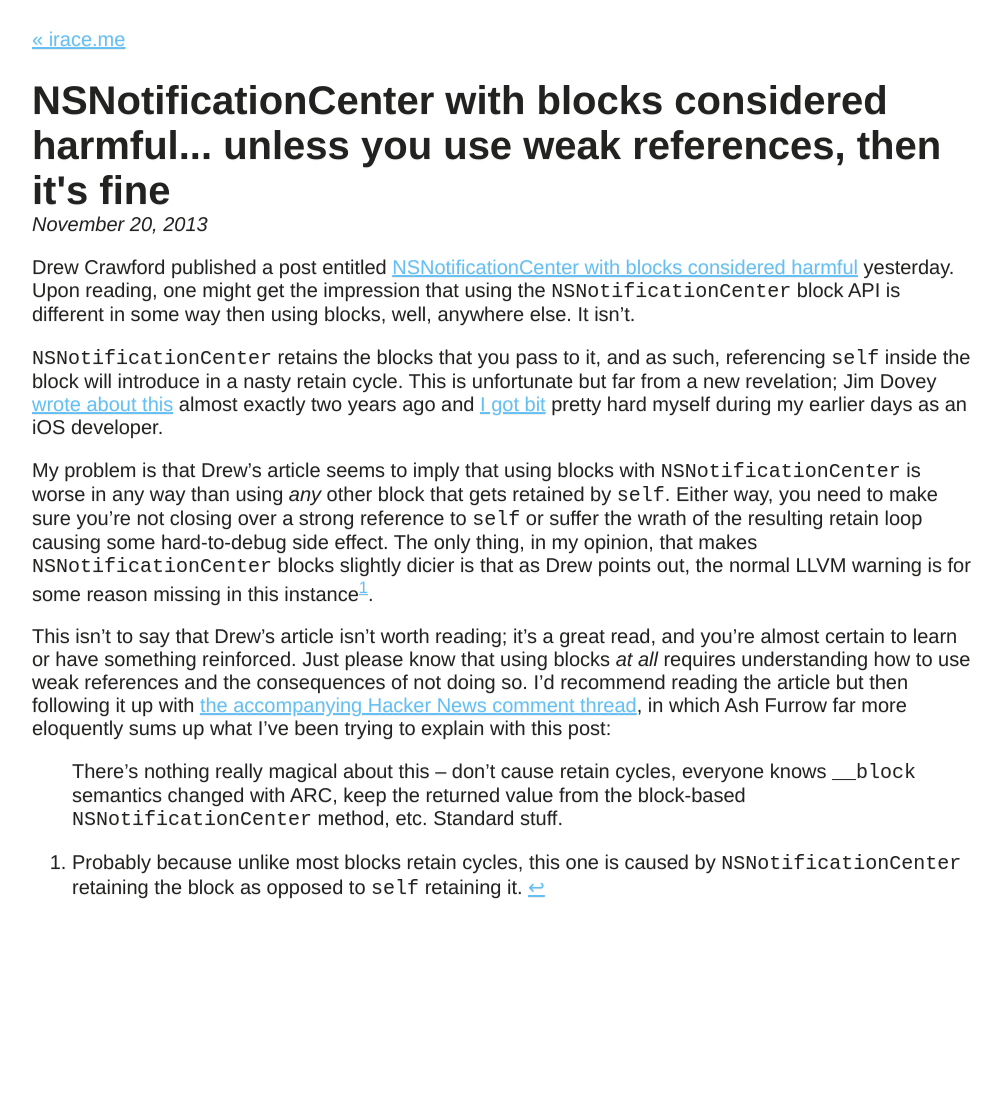
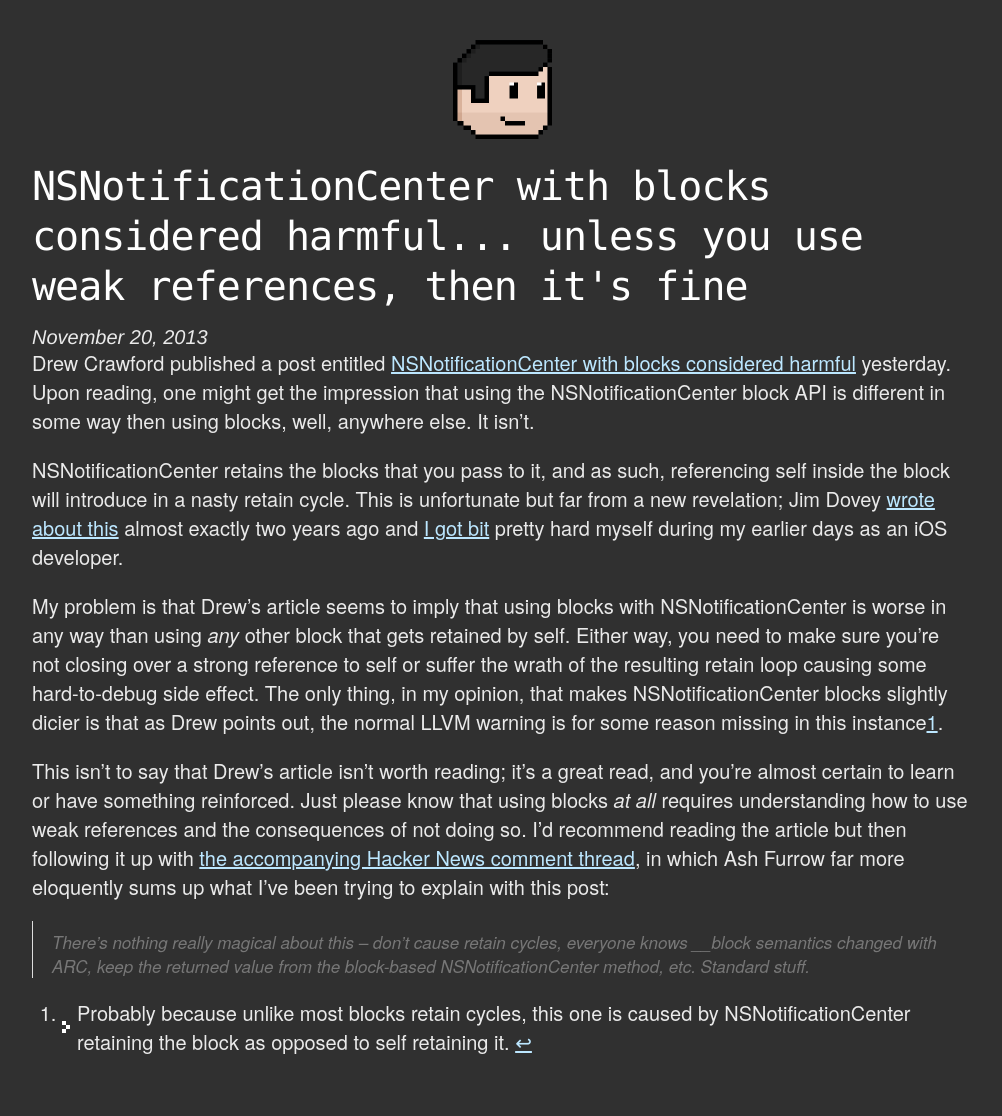
Before and after one commit to irace/irace.github.com, a Jekyll site: the page built from _posts/2013-11-20-nsnotification-center-blocks.md, in a window 1280 px wide. Shown: the whole page, without its empty margins (138-1140 px from the left). Built offline with Jekyll 4.4.1, drawn with Linux system fonts in a browser that asks for light colours; before the commit the page ends 928 px from its top, so only the background shows below that.

Commit message:
Try a new post layout

```diff
--- a/_layouts/post.html
+++ b/_layouts/post.html
@@ -12,8 +12,9 @@
   <meta name="viewport" content="width=device-width, initial-scale=1, maximum-scale=1">
 
   <link rel="stylesheet" href="/stylesheets/github-syntax-highlighting.css">
+  <link rel="stylesheet" href="stylesheets/base.css">
   <link rel="stylesheet" href="/stylesheets/skeleton.css">
-  <link rel="stylesheet" href="/stylesheets/posts.css">
+  <link rel="stylesheet" href="/stylesheets/styles.css">
 
   <link rel="alternate" type="application/rss+xml" title="{{ site.name }}" href="{{ site.url }}/feed.xml">
   <link rel="icon" type="image/png" href="/images/favicon.png">
@@ -27,7 +28,9 @@
   <div class="container">
 
     <header class="sixteen columns">
-      <p><a href="http://irace.me">&laquo; irace.me</a></p>
+      <div class="image-container">
+        <a href="http://irace.me"><img src="images/bryan.png"></a>
+      </div>
       <h1>{{ page.title }}</h1>
       <date><em>{{ page.date | date: '%B %d, %Y' }}</em></date>
     </header>
```
